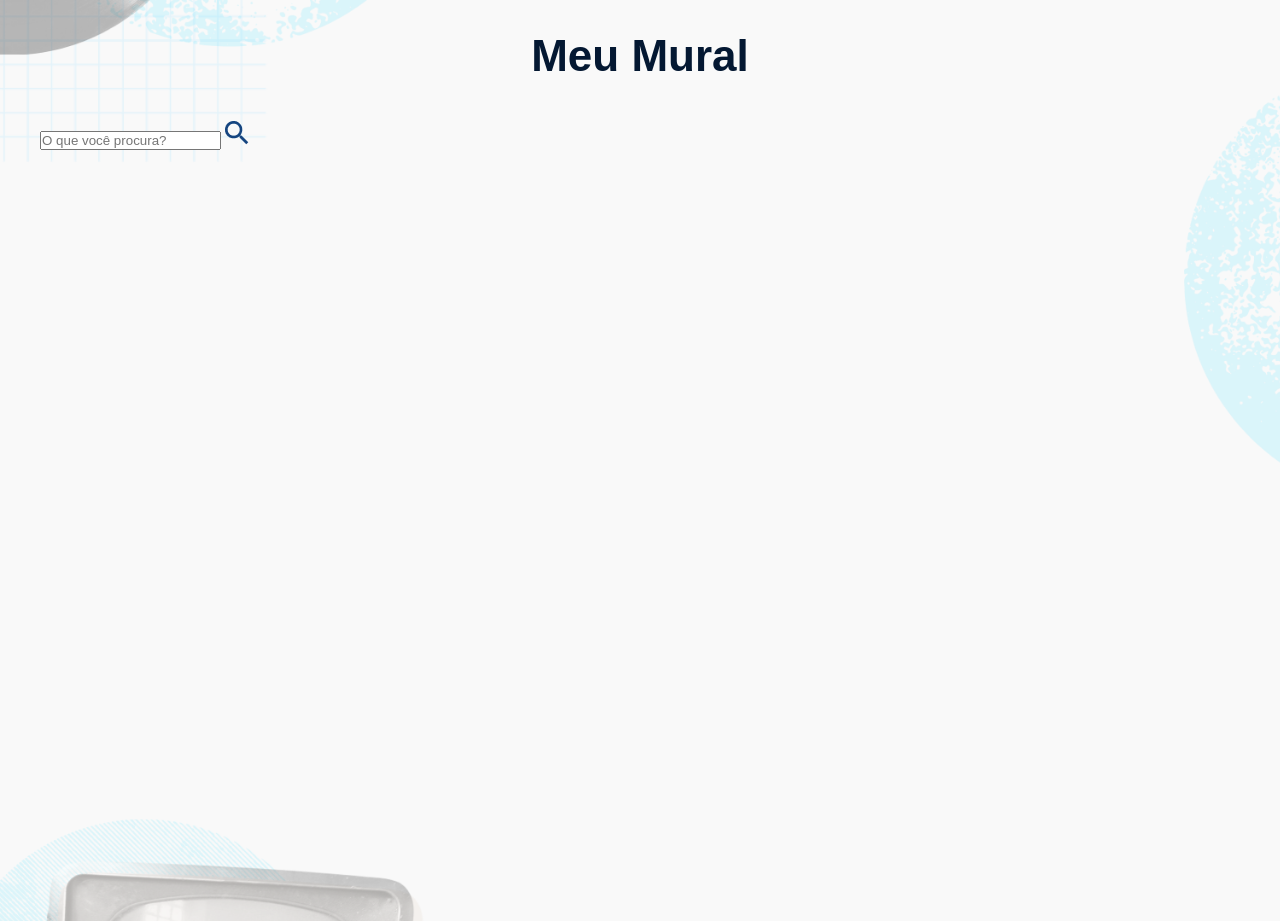
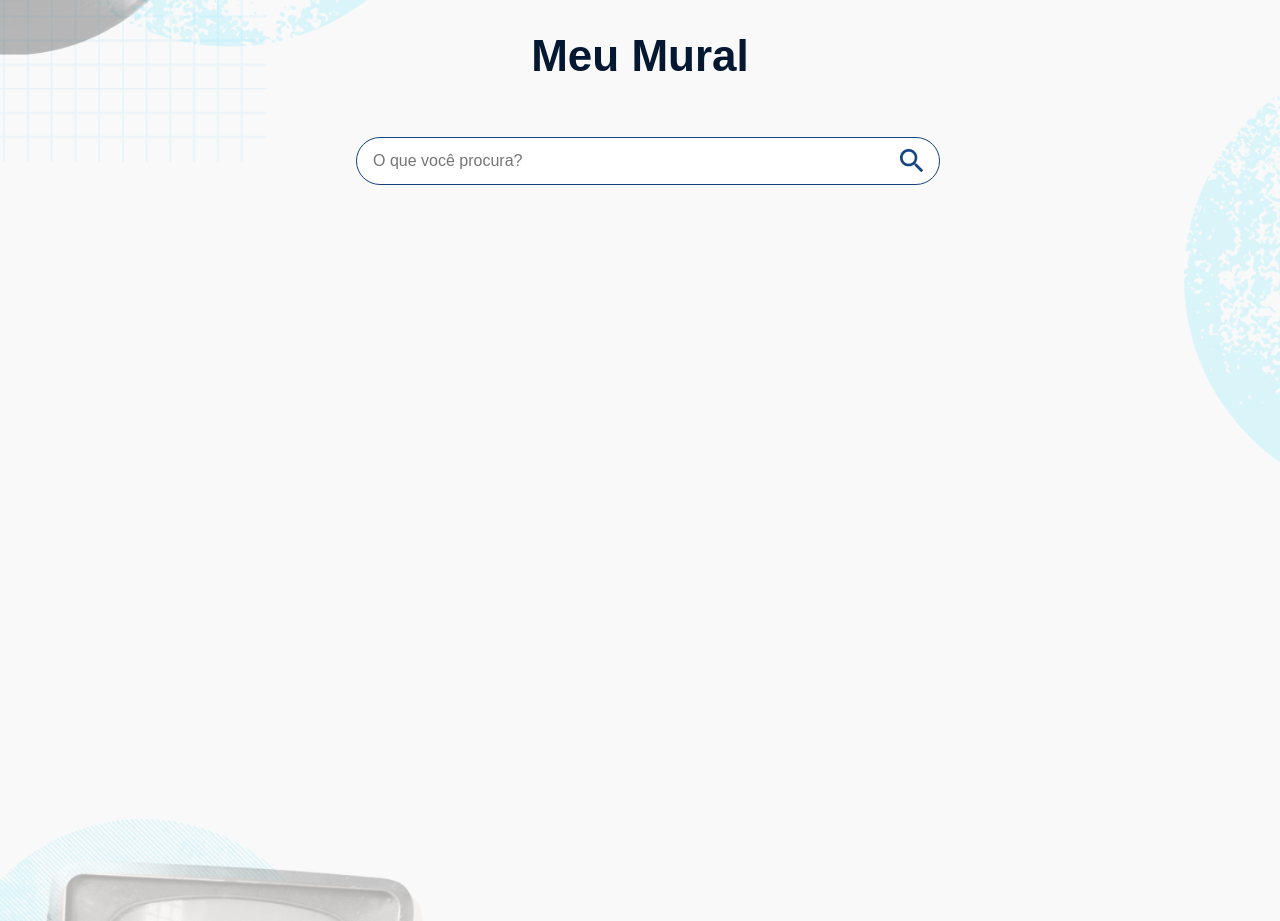
Before and after one commit to JoseCarlos-Filho/memoteca, a plain HTML site: page index.html in a window 1280 px wide. Shown: the part 1920-2841 px from the top of the page. Drawn offline with nearby package versions, Linux system fonts and the light colour scheme; no server answers.

Commit message:
feat: adicionando nos classes e ids para estilização dos novos elementos html

```diff
--- a/css/styles.css
+++ b/css/styles.css
@@ -45,7 +45,6 @@ main {
 .overlay-color {
   background-color: #F4F4F4;
 }
-
 
 header {
   padding: 112px 240px 112px 360px;
@@ -124,7 +123,36 @@ h2, h3 {
   width: 100%;
 }
 
-#pensamento-conteudo, #pensamento-autoria {
+#busca-container {
+  display: flex;
+  align-items: center;
+  /* margin-top: 56px; */
+  width: 100%;
+  max-width: 600px;
+  margin: 56px auto;
+  padding: 0 16px;
+}
+
+#campo-busca {
+  flex: 1;
+  width: 572px;
+  height: 48px;
+  padding: 8px 16px;
+  border-radius: 32px;
+  border: 1px solid #144480;
+  font-family: "Poppins", sans-serif;
+  font-size: 16px;
+  font-weight: 400;
+  outline: none;
+}
+
+.lupa {
+  margin-left: -40px;
+  width: 24px;
+  height: 24px;
+}
+
+#pensamento-conteudo, #pensamento-autoria, #pensamento-data {
   padding: 16px;
   border-radius: 8px;
   background: var(--Cinza-claro, #EDF0F4);
@@ -146,7 +174,7 @@ h2, h3 {
   line-height: normal;
 }
 
-#pensamento-conteudo::placeholder,  #pensamento-autoria::placeholder{
+#pensamento-conteudo::placeholder,  #pensamento-autoria::placeholder {
   color: var(--Cinza-medio, #8F8F8F);
   font-family: "Poppins", sans-serif;
   font-size: 16px;
@@ -206,8 +234,9 @@ h2, h3 {
   padding: 0;
   display: flex;
   flex-wrap: wrap;
-  justify-content: space-between;
+  justify-content: center;
   row-gap: 32px;
+  column-gap: 24px;
 }
 
 .li-pensamento {
@@ -234,7 +263,7 @@ h2, h3 {
   height: 50px;
 }
 
-.pensamento-conteudo, .pensamento-autoria {
+.pensamento-conteudo, .pensamento-autoria, .pensamento-data {
   margin-left: 20px;
   color: var(--Cinza, #444);
   font-family: "Roboto Mono";
@@ -257,23 +286,24 @@ h2, h3 {
   font-weight: 600;
 }
 
+.pensamento-data {
+  font-size: 18px;
+  font-weight: 400;
+  text-align: end;
+}
+
 .icones {
   position: absolute;
   bottom: 16px;
   right: 16px;
 }
 
-.botao-editar, .botao-excluir {
+.botao-editar, .botao-excluir, .botao-favorito {
   background: none;
   border: none;
   cursor: pointer;
   padding: 8px;
   margin-left: 8px;
-}
-
-.botao-editar img, .botao-excluir img {
-  width: 20px;
-  height: 20px;
 }
 
 span {
```
